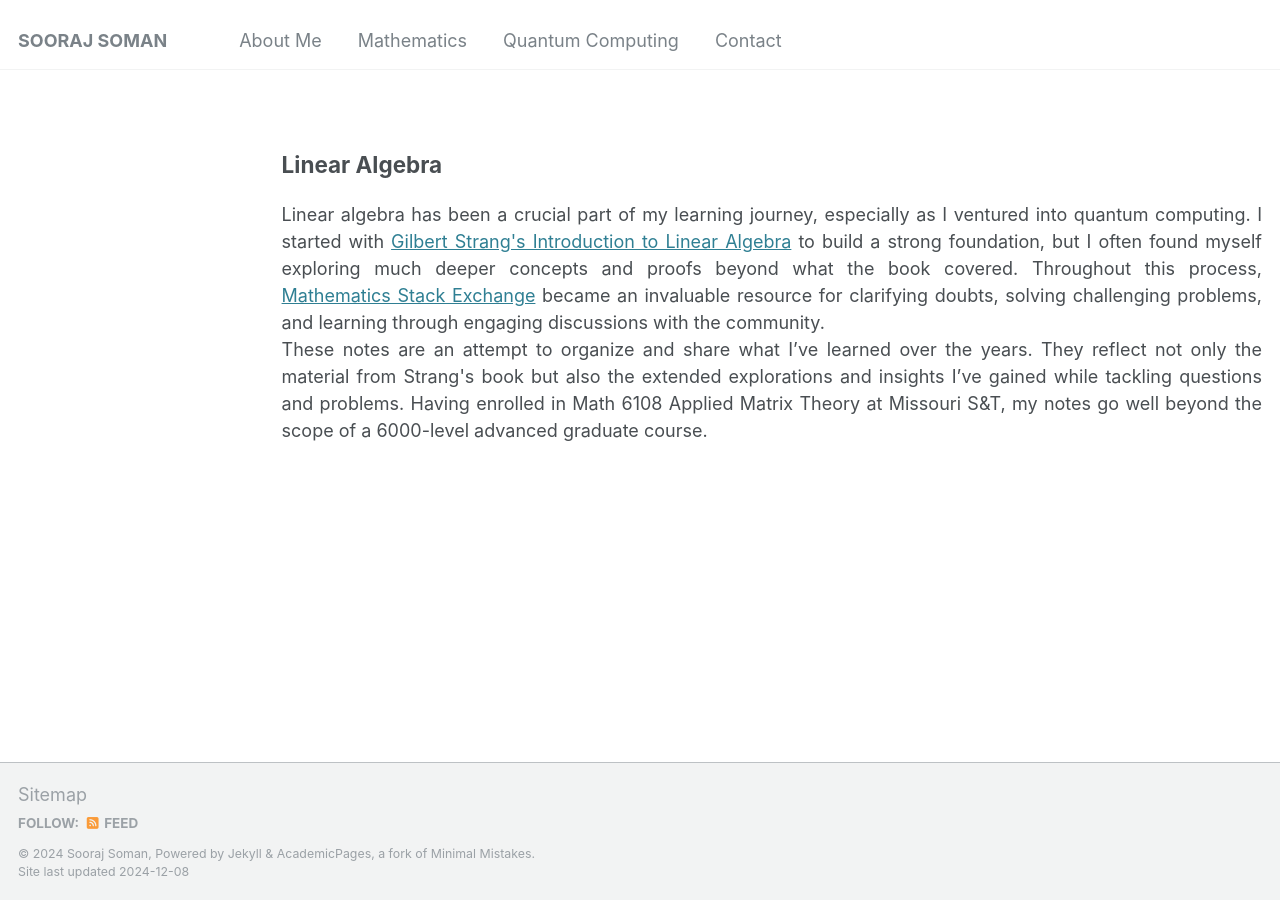
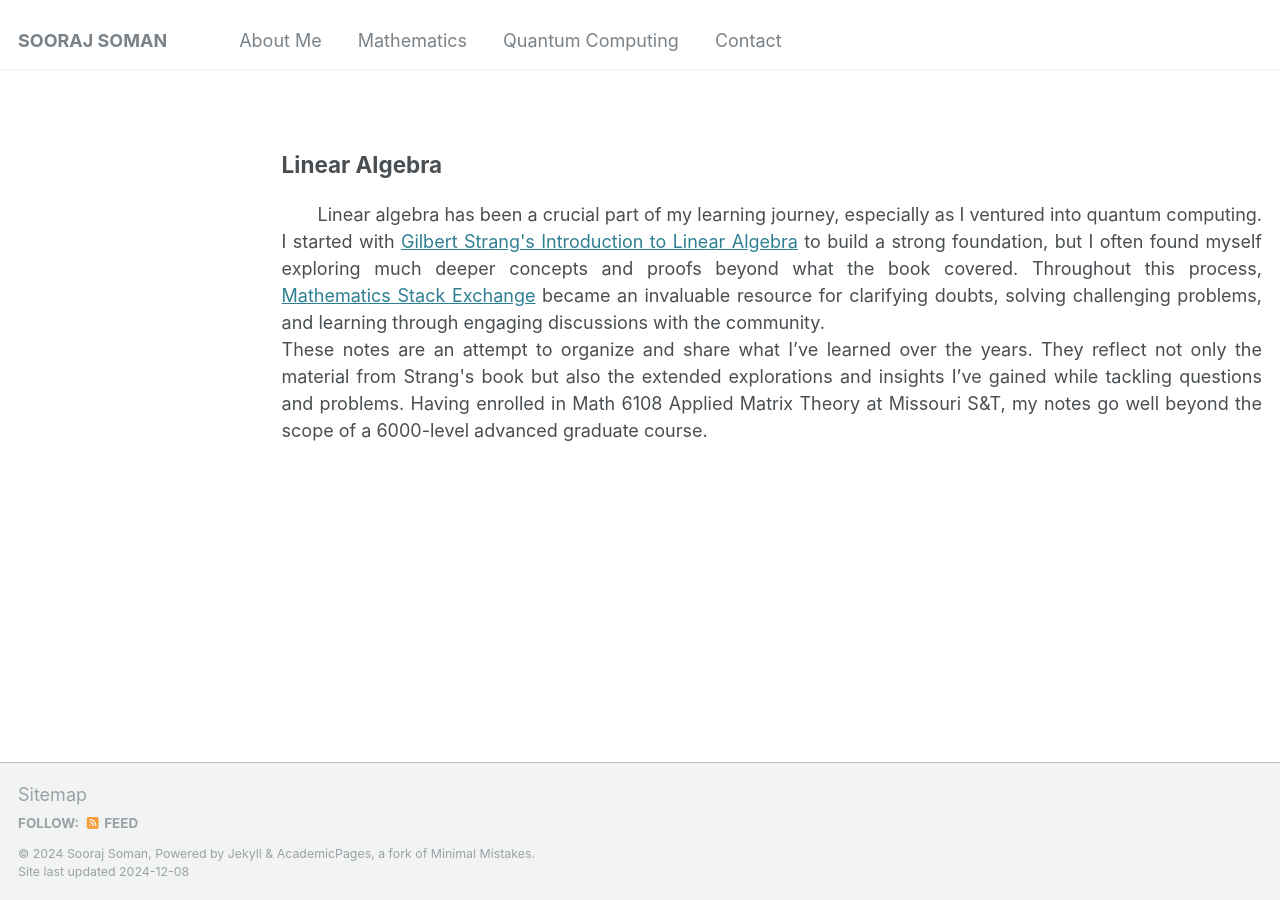
Before and after one commit to soorajss1729/soorajss1729.github.io, a Jekyll site: the page built from _mathematics/mathematics.md, in a window 1280 px wide. Built offline with Jekyll 4.4.1, drawn with Linux system fonts in a browser that asks for light colours.

Commit message:
Update mathematics.md

```diff
--- a/_mathematics/mathematics.md
+++ b/_mathematics/mathematics.md
@@ -8,7 +8,7 @@
 ---
 ## Linear Algebra
 <a name="linear-algebra"></a>
-<div style="text-align: justify;">
+<div style="text-indent: 2em; text-align: justify;">
 Linear algebra has been a crucial part of my learning journey, especially as I ventured into quantum computing. I  started with <a href="https://archive.org/details/gilbert-strang-introduction-to-linear-algebra-fifth-edition/page/504/mode/2up">Gilbert Strang's Introduction to Linear Algebra</a> to build a strong foundation, but I often found myself exploring much deeper concepts and proofs beyond what the book covered. Throughout this process, <a href="https://math.stackexchange.com/users/223599/sooraj-soman">Mathematics Stack Exchange</a> became an invaluable resource for clarifying doubts, solving challenging problems, and learning through engaging discussions with the community.
 <br>
 These notes are an attempt to organize and share what I’ve learned over the years. They reflect not only the material from Strang's book but also the extended explorations and insights I’ve gained while tackling questions and problems. Having enrolled in Math 6108 Applied Matrix Theory at Missouri S&T, my notes go well beyond the scope of a 6000-level advanced graduate course.
```
